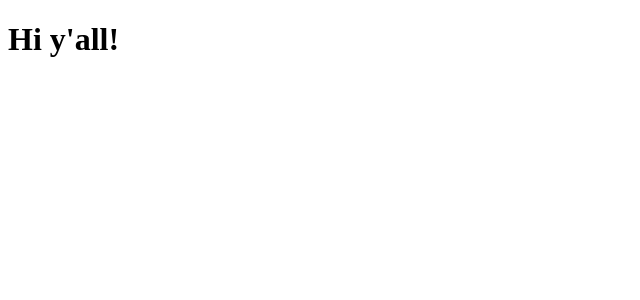
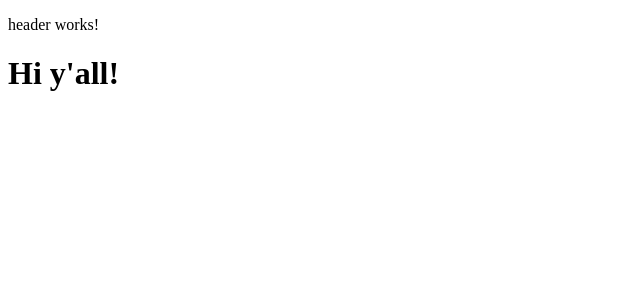
Before and after one commit to ruthyankson/hymnal, an Angular app: page / in a window 1280 px wide. Shown: the top 300 px of the page, without its empty margins (0-640 px from the left). Built offline with nearby package versions, Linux system fonts and the light colour scheme.

Commit message:
Added shared module to app module and imported and exported the header and search components in the shared module

```diff
--- a/src/app/app.component.html
+++ b/src/app/app.component.html
@@ -1 +1,2 @@
+<app-header></app-header>
 <h1>Hi y'all!</h1>
--- a/src/app/app.module.ts
+++ b/src/app/app.module.ts
@@ -5,6 +5,7 @@ import { AppRoutingModule } from './app-routing.module';
 import { AppComponent } from './app.component';
 import { HomeComponent } from './home/home.component';
 import { SongPageComponent } from './song-page/song-page.component';
+import { SharedModule } from './shared/shared.module';
 
 @NgModule({
   declarations: [
@@ -14,7 +15,8 @@ import { SongPageComponent } from './song-page/song-page.component';
   ],
   imports: [
     BrowserModule,
-    AppRoutingModule
+    AppRoutingModule,
+    SharedModule
   ],
   providers: [
     provideClientHydration()
```
Also changed, not shown: src/app/shared/shared.module.ts (+14 -2 lines).
